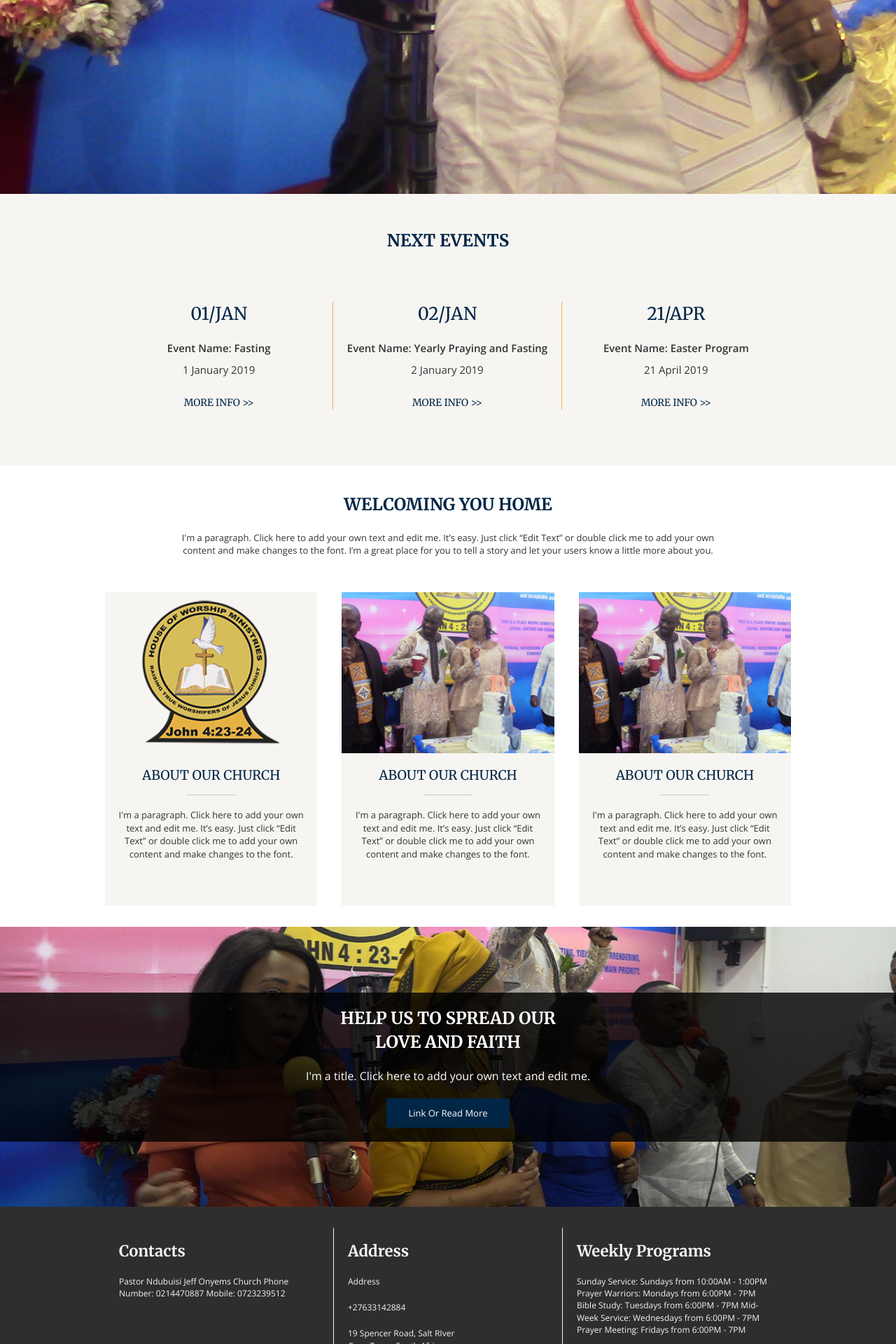
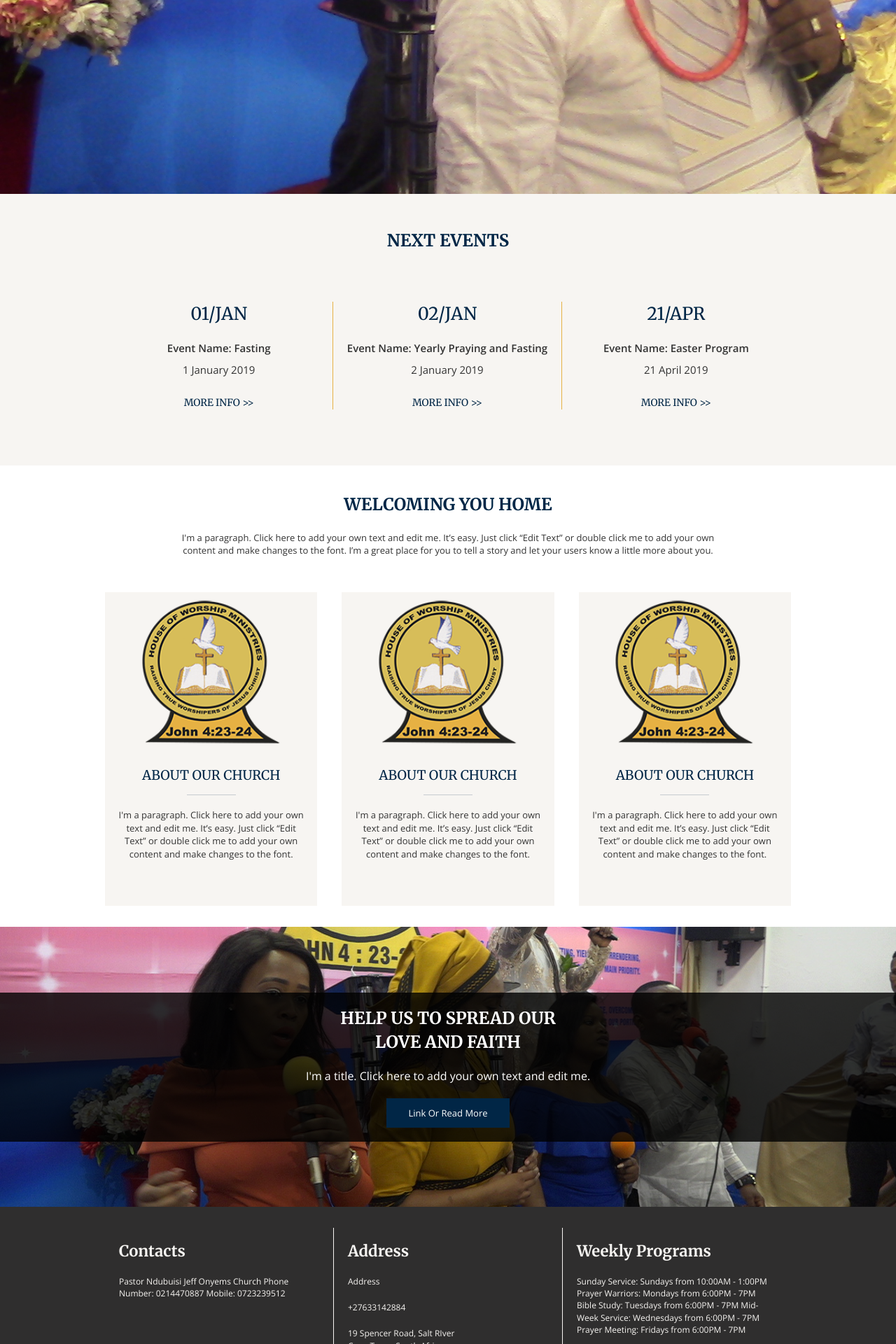
Before and after one commit to riyaadh47/hilary, a Jekyll site: the page built from index.html, in a window 1280 px wide. Shown: the part 4149-6069 px from the top of the page at 70% size. Built offline with Jekyll 4.4.1, drawn with Linux system fonts in a browser that asks for light colours; nearby versions of some CDN libraries; library files that are not in the unit come from our copies.

Commit message:
Update from Forestry.io - Updated content.json

```diff
--- a/_data/content.json
+++ b/_data/content.json
@@ -7,13 +7,13 @@
       "link": "http://google.com"
     },
     {
-      "hero": "img/IMG_0075.JPG",
+      "hero": "img/logo.png",
       "heading": "ABOUT OUR CHURCH",
       "paragraph": "I'm a paragraph. Click here to add your own text and edit me. It’s easy. Just click “Edit Text” or double click me to add your own content and make changes to the font.",
       "link": "http://google.com"
     },
     {
-      "hero": "img/IMG_0075.JPG",
+      "hero": "img/logo.png",
       "heading": "ABOUT OUR CHURCH",
       "paragraph": "I'm a paragraph. Click here to add your own text and edit me. It’s easy. Just click “Edit Text” or double click me to add your own content and make changes to the font.",
       "link": "http://google.com"
```
